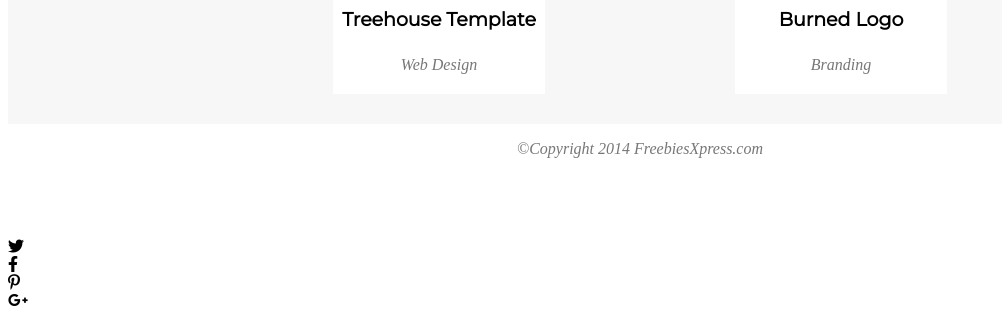
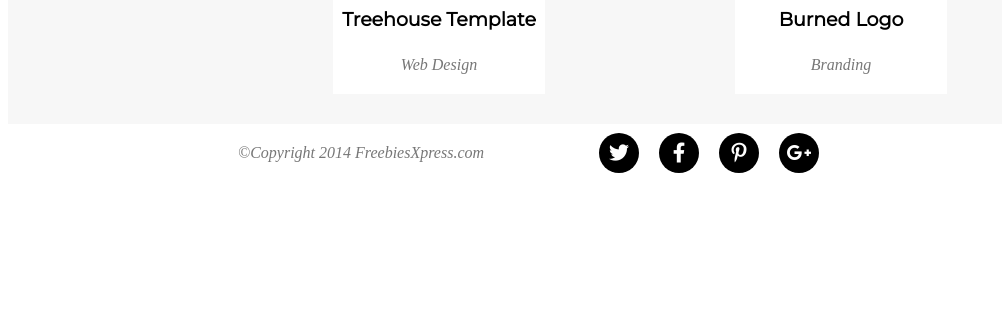
Before and after one commit to ahernas/WebPage-NPM, a website: page index.html in a window 1280 px wide. Shown: the part 2277-2595 px from the top of the page, without its empty margins (0-1002 px from the left). After the commit the page ends 2467 px from the top, so only its background shows below. Drawn offline with Linux system fonts and the light colour scheme.

Commit message:
Add style for section footer

```diff
--- a/sass/style.scss
+++ b/sass/style.scss
@@ -210,3 +210,39 @@ p {
   font-weight: bold;
   font-size: 19px;
 }
+
+// Footer
+
+.row-footer {
+  display: flex;
+  flex-direction: row;
+
+}
+
+.row-footer p {
+  margin: 20px 115px 20px 230px;
+}
+
+.social {
+  display: flex;
+  flex-direction: row;
+  align-items: center;
+}
+
+.small-circle {
+  display: flex;
+  margin-right: 20px;
+  background: black;
+  width: 40px;
+  height: 40px;
+  border-radius: 50%;
+  z-index: 2;
+  align-items: center;
+  justify-content: center;
+}
+
+.small-circle i {
+  font-size: 20px;
+  color: white;
+  z-index: 1;
+}
```
Also changed, not shown: css/style.css, 1 other file.
